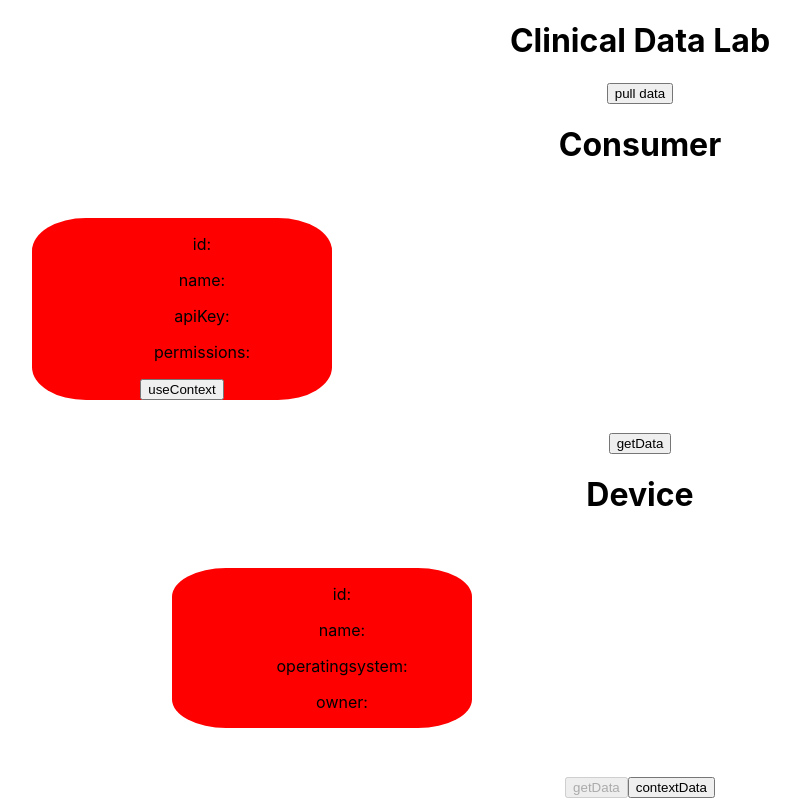
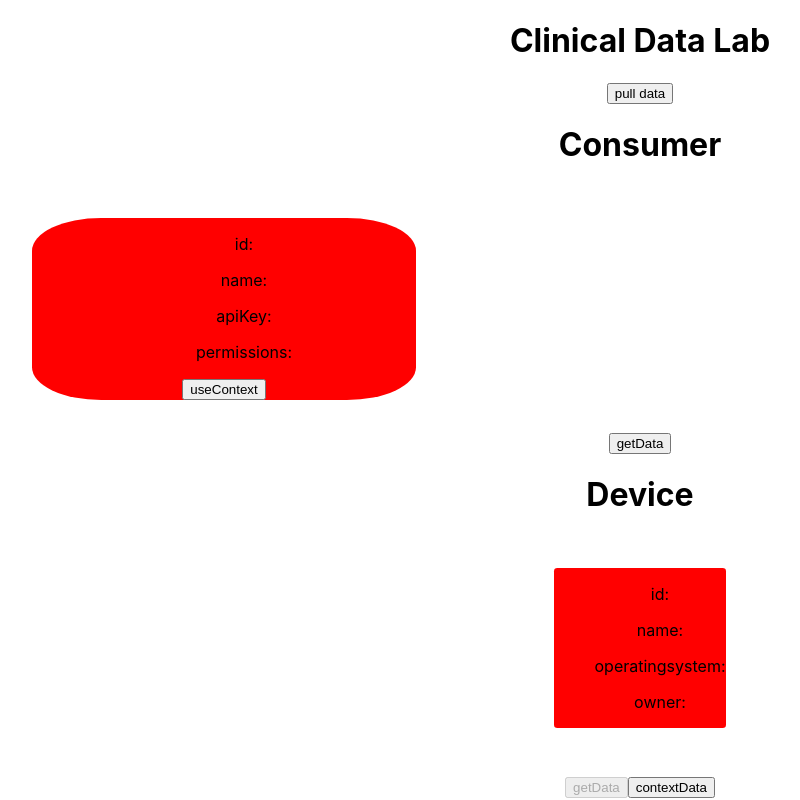
Before and after one commit to AfterSurf/Clinical-Data-Lab-FrontEnd, a React (Create React App) app: page / in a window 1280 px wide. Both pictures are taken after a click on the element "Device". Shown: the whole page, without its empty margins (0-800 px from the left). Built offline with nearby package versions, Linux system fonts and the light colour scheme.

Commit message:
added some css

```diff
--- a/src/components/Consumer/Consumer.tsx
+++ b/src/components/Consumer/Consumer.tsx
@@ -34,19 +34,16 @@ function Consumer() {
 
 
     var Component = (
+      <div className="outerContainer">
         <AccessContextConsumer>
         {(context: any) => (
           <div className="consumerHead" > {consumerData.map(station => (
-
             <div className="consumer" key={station[0]}>
-
               <ul>id: {station[0]}</ul>
               <ul>name: {station[1]}</ul>
               <ul>apiKey: {station[2]}</ul>
               <ul>permissions: {station[3]}</ul>
-            {station[3] ?
-              <Modal data={station[3].toString()}/>
-            : ""}
+              {station[3] ? <Modal data={station[3].toString()}/>: ""}
               <button onClick={() => context.toggleAccess({access: getPermissions(station[3].toString())})}>
                   useContext
               </button>
@@ -54,8 +51,8 @@ function Consumer() {
           ))} </div>
         )}
         </AccessContextConsumer>
+      </div>
     )
-
 
     return (
         <div>
--- a/src/components/Consumer/consumer.css
+++ b/src/components/Consumer/consumer.css
@@ -1,3 +1,17 @@
+.outerContainer {
+      background: #3F51B5;
+
+  /* give the outermost container a predefined size */
+  /* position: absolute; */
+  /*  top: 0;
+  bottom: 0;
+  left: 0; */
+  /* width: 600px; */
+
+  display: flex;
+  flex-direction: column;
+}
+
 .consumer {
     background-color: red;
     margin: 2rem;
@@ -9,8 +23,16 @@
 
 .consumerHead {
     display: flex;
-    width: 1000px;
-    flex-wrap: wrap;
+    /* width: 1000px; */
+    flex-direction: row;
+
+    background: white;
+    flex-grow: 1;
+
+    overflow: auto;
+
+    /* for Firefox */
+    min-height: 0;
 }
 
 .consumerButton {
--- a/src/components/Delivery/Device.tsx
+++ b/src/components/Delivery/Device.tsx
@@ -1,5 +1,6 @@
 import React, { useState } from "react";
 import {AccessContextConsumer, IAccessContextProps} from "../../context/accesContext"
+import './delivery.css'
 require('dotenv').config();
 
 
@@ -29,8 +30,8 @@ function Device(props:any) {
     var Component = (
 
           // <div onClick={() => {console.log("device: ",context.accessState.toString())}}>
-            <div className="consumerHead"> {deviceData.map(device => (
-              <div className="consumer" key={device[0]}>
+            <div className="deliveryHead"> {deviceData.map(device => (
+              <div className="delivery" key={device[0]}>
                 <ul>id: {device[0]}</ul>
                 <ul>name: {device[1]}</ul>
                 <ul>operatingsystem: {device[2]}</ul>
--- a/src/components/Delivery/Observation.tsx
+++ b/src/components/Delivery/Observation.tsx
@@ -1,6 +1,8 @@
 import React, { useState } from "react";
 import {AccessContextConsumer, IAccessContextProps} from "../../context/accesContext"
+import './delivery.css'
 require('dotenv').config();
+
 
 export default function Observation(props:any) {
   const host = process.env.REACT_APP_HOST;
@@ -25,8 +27,8 @@ export default function Observation(props:any) {
       setObservationData(outputArray);
     }
 
-    var Component = (<div className="consumerHead"> {observationData.map(observation => (
-      <div className="consumer" key={observation[0]}>
+    var Component = (<div className="deliveryHead"> {observationData.map(observation => (
+      <div className="delivery" key={observation[0]}>
         <ul>id: {observation[0]}</ul>
         <ul>patient: {observation[1]}</ul>
         <ul>practitioner: {observation[2]}</ul>
@@ -38,7 +40,7 @@ export default function Observation(props:any) {
       <AccessContextConsumer>
         {(context: IAccessContextProps) => (
           <div>
-            <h1>Observation</h1>
+            <h1 onClick={() => props.action("choice")}>Observation</h1>
             <div>{Component}</div>
             <button disabled={!context.accessState.access.includes("observation")} type="submit" onClick={getObservationDataData}>
                 getData
--- a/src/components/Delivery/Patient.tsx
+++ b/src/components/Delivery/Patient.tsx
@@ -1,8 +1,9 @@
 import React, { useState } from "react";
 import {AccessContextConsumer, IAccessContextProps} from "../../context/accesContext"
+import './delivery.css'
 require('dotenv').config();
 
-function Patient() {
+function Patient(props:any) {
   const host = process.env.REACT_APP_HOST;
 
     const [patientData, setPatientData] = useState([[""]]);
@@ -25,8 +26,8 @@ function Patient() {
         setPatientData(outputArray);
     }
 
-    var Component = (<div className="consumerHead"> {patientData.map(patient => (
-      <div className="consumer" key={patient[0]}>
+    var Component = (<div className="deliveryHead"> {patientData.map(patient => (
+      <div className="delivery" key={patient[0]}>
         <ul>id: {patient[0]}</ul>
         <ul>name: {patient[1]}</ul>
         <ul>age: {patient[2]}</ul>
@@ -38,7 +39,7 @@ function Patient() {
       <AccessContextConsumer>
         {(context: IAccessContextProps) => (
           <div>
-            <h1>Patient</h1>
+            <h1 onClick={() => props.action("choice")}>Patient</h1>
             <p>{Component}</p>
             <button disabled={!context.accessState.access.includes("patient")} type="submit" onClick={getPatientData}>
                 getData
--- a/src/components/Delivery/Practitioner.tsx
+++ b/src/components/Delivery/Practitioner.tsx
@@ -1,9 +1,10 @@
 import React, { useState } from "react";
 import {AccessContextConsumer, IAccessContextProps} from "../../context/accesContext"
+import './delivery.css'
 require('dotenv').config()
 
 
-function Practitioner() {
+function Practitioner(props:any) {
     const host = process.env.REACT_APP_HOST
 
     const [practitionerData, setPractitionerData] = useState([[""]]);
@@ -27,8 +28,8 @@ function Practitioner() {
     }
 
     var Component = (
-    <div className="consumerHead"> {practitionerData.map(practitioner => (
-      <div className="consumer" key={practitioner[1]}>
+    <div className="deliveryHead"> {practitionerData.map(practitioner => (
+      <div className="delivery" key={practitioner[1]}>
         <ul>id: {practitioner[0]}</ul>
         <ul>name: {practitioner[1]}</ul>
         <ul>age: {practitioner[2]}</ul>
@@ -41,7 +42,7 @@ function Practitioner() {
       <AccessContextConsumer>
         {(context: IAccessContextProps) => (
           <div>
-            <h1>Practitioner</h1>
+            <h1 onClick={() => props.action("choice")}>Practitioner</h1>
             <p>{Component}</p>
             <button disabled={!context.accessState.access.includes("practitioner")} type="submit" onClick={getPractitionerData}>
                 getData
--- /dev/null
+++ b/src/components/Delivery/delivery.css
@@ -0,0 +1,21 @@
+
+.delivery {
+  background-color: red;
+  margin: 2rem;
+  border-radius: 2%;
+}
+
+.deliveryHead {
+  display: flex;
+  flex-grow: 1;
+  flex-wrap: wrap;
+  overflow: auto;
+  background: white;
+  justify-content: center;
+  /* for Firefox */
+  min-height: 0;
+}
+
+.consumerButton {
+  margin-left: 15%;
+}
--- a/src/components/choice.css
+++ b/src/components/choice.css
@@ -1,5 +1,5 @@
 .container {
-    width: 1000px
+    min-width: 1000px
 }
 
 .choice {
--- a/src/components/choice.tsx
+++ b/src/components/choice.tsx
@@ -6,6 +6,8 @@ import Device from "./Delivery/Device";
 import Observation from "./Delivery/Observation";
 import Patient from "./Delivery/Patient";
 import Practitioner from "./Delivery/Practitioner";
+
+import {AccessContextConsumer, IAccessContextProps} from "../context/accesContext"
 
 
 import LogInForm from "./Form";
@@ -20,27 +22,32 @@ function Choice() {
         setState(element);
     }
 
-    const choice =             (<div className="choice">
-    <p className="device rotate" onClick={()=>{trigger("device")}}>Device</p>
-    <p className="observation rotate" onClick={()=>{trigger("observation")}}>Observation</p>
-    <p className="patient rotate" onClick={()=>{trigger("patient")}}>Patient</p>
-    <p className="practitioner rotate" onClick={()=>{trigger("practitioner")}}>Practitioner</p>
-</div> )
-
-    const device = (<h1 onClick={()=>{trigger("choice")}}>device</h1>)
-    const observation = (<h1 onClick={()=>{trigger("choice")}}>observation</h1>)
-    const patient = (<h1 onClick={()=>{trigger("choice")}}>patient</h1>)
-    const practitioner = (<h1 onClick={()=>{trigger("choice")}}>practitioner</h1>)
+    const choice = (<div className="choice">
+            <p className="device rotate" onClick={()=>{trigger("device")}}>Device</p>
+            <p className="observation rotate" onClick={()=>{trigger("observation")}}>Observation</p>
+            <p className="patient rotate" onClick={()=>{trigger("patient")}}>Patient</p>
+            <p className="practitioner rotate" onClick={()=>{trigger("practitioner")}}>Practitioner</p>
+        </div> )
 
     return (
+        <AccessContextConsumer>
+        {(context: IAccessContextProps) => (
         <div className="container">
             { state === 'choice' && choice}
             { state === 'device' && <Device action={trigger}/>}
-            { state === 'observation' && <Observation/>}
-            { state === 'patient' && <Patient/>}
-            { state === 'practitioner' && <Practitioner/>}
+            { state === 'observation' && <Observation action={trigger}/>}
+            { state === 'patient' && <Patient action={trigger}/>}
+            { state === 'practitioner' && <Practitioner action={trigger}/>}
         </div>
+        )}
+        </AccessContextConsumer>
     )
 }
 
 export default Choice;
+/*
+const device = (<h1 onClick={()=>{trigger("choice")}}>device</h1>)
+const observation = (<h1 onClick={()=>{trigger("choice")}}>observation</h1>)
+const patient = (<h1 onClick={()=>{trigger("choice")}}>patient</h1>)
+const practitioner = (<h1 onClick={()=>{trigger("choice")}}>practitioner</h1>)
+*/
```
Lines whose indentation alone changed are shown as unchanged.
